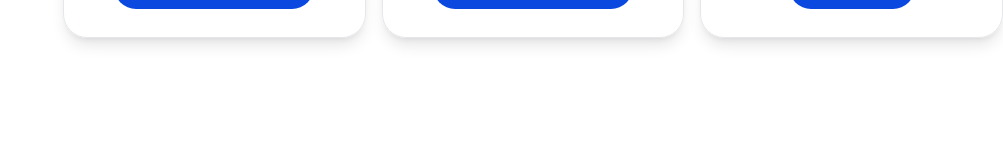
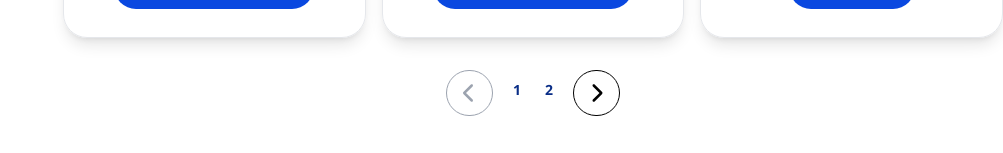
Before and after one commit to FrontEndDevo/NeuraLearnAcademy, a React (Vite) app: page /my-learnings in a window 1280 px wide. Shown: the part 1358-1511 px from the top of the page, without its empty margins (277-1280 px from the left). Before the commit the page ends 1436 px from the top, so only its background shows below. Built offline with nearby package versions, Linux system fonts and the light colour scheme.

Commit message:
Create and finish UserCoursesPagination component

```diff
--- a/src/components/UserCourses/UserCourses.jsx
+++ b/src/components/UserCourses/UserCourses.jsx
@@ -4,6 +4,7 @@ import course1 from "../../assets/images/homepage/course_9.jpg";
 import course2 from "../../assets/images/homepage/course_8.jpg";
 import course3 from "../../assets/images/homepage/course_7.jpg";
 import { Link } from "react-router-dom";
+import UserCoursesPagination from "./UserCoursesPagination";
 const userCourses = ["courses", "my lists", "wishlist", "archived", "purchase"];
 const allUserCourses = [
   {
@@ -48,12 +49,45 @@ const allUserCourses = [
     category: "Programming",
     progress: 100,
   },
+  {
+    image: course1,
+    author: "Adel nsiem",
+    title: "The complete course of programming for beginners",
+    category: "Programming",
+    progress: 50,
+  },
+  {
+    image: course2,
+    author: "Adel nsiem",
+    title: "The complete course of programming for beginners",
+    category: "Programming",
+    progress: 80,
+  },
+  {
+    image: course3,
+    author: "Adel nsiem",
+    title: "The complete course of programming for beginners",
+    category: "Programming",
+    progress: 100,
+  },
 ];
 const UserCourses = () => {
+  const [paginationIndices, setPaginationIndices] = useState({
+    start: 0,
+    end: 6,
+  });
   const [currentOption, setCurrentOption] = useState(0);
 
   const chooseAnOptionHandler = (index) => {
     setCurrentOption(index);
+  };
+
+  const getCurrentPageHandler = (cur, productsPerPage) => {
+    // Calc the first and last product index that should be rendered.
+    const startIndex = (cur - 1) * productsPerPage;
+    const endIndex = startIndex + productsPerPage;
+
+    setPaginationIndices({ start: startIndex, end: endIndex });
   };
 
   // Detect which page the user in to render the correct title.
@@ -61,7 +95,10 @@ const UserCourses = () => {
     userCourses[currentOption].charAt(0).toUpperCase() +
     userCourses[currentOption].slice(1);
 
-  const renderedUserCourses = allUserCourses.map((course, index) => {
+  // Render all the user courses.
+  const renderedUserCourses = allUserCourses
+    .slice(paginationIndices.start, paginationIndices.end)
+    .map((course, index) => {
       // Classes
       const progressBarClasses = "absolute top-0 left-0 h-1 rounded-full";
       const threeDotsClasses = "w-2 h-2 rounded-full bg-gray-color-500";
@@ -135,6 +172,11 @@ const UserCourses = () => {
         <ul className="grid grid-cols-1 gap-4 mx-8 md:mx-0 md:grid-cols-2 lg:grid-cols-3">
           {renderedUserCourses}
         </ul>
+        <UserCoursesPagination
+          coursesLength={allUserCourses.length}
+          getCurrentPage={getCurrentPageHandler}
+          paginationIndices={paginationIndices}
+        />
       </div>
     </section>
   );
--- /dev/null
+++ b/src/components/UserCourses/UserCoursesPagination.jsx
@@ -0,0 +1,121 @@
+/* eslint-disable react/no-unknown-property */
+/* eslint-disable react/prop-types */
+import { FontAwesomeIcon } from "@fortawesome/react-fontawesome";
+import {
+  faChevronLeft,
+  faChevronRight,
+} from "@fortawesome/free-solid-svg-icons";
+import { useState } from "react";
+
+const UserCoursesPagination = (props) => {
+  const [currentPage, setCurrentPage] = useState(1);
+  // Pagination elements classes to keep JSX lean.
+  const pageNumberClasses =
+    "relative inline-flex items-center p-2 mx-1 text-sm font-bold text-primary-700 duration-300 rounded-lg hover:bg-primary-500 hover:text-white";
+
+  const prevNextBtnsClasses =
+    "py-2 px-4 mx-2 text-xl rounded-full disabled:text-gray-400 border disabled:border-gray-400 border-black";
+
+  // Number of products we want to show per page:
+  const productsPerPage = 6;
+
+  // Calculate the total pages (6 products):
+  const totalPages = Math.ceil(props.coursesLength / productsPerPage);
+
+  // Send back the page index to change the products when click a page number:
+  const changePageHandler = (pageIndex) => {
+    setCurrentPage(pageIndex);
+
+    // Send page number to parent component.
+    props.getCurrentPage(pageIndex, productsPerPage);
+  };
+
+  const previousPageHandler = () => {
+    setCurrentPage(currentPage - 1);
+    props.getCurrentPage(currentPage - 1, productsPerPage);
+  };
+
+  const nextPageHandler = () => {
+    setCurrentPage(currentPage + 1);
+    props.getCurrentPage(currentPage + 1, productsPerPage);
+  };
+
+  const renderedPages =
+    currentPage <= totalPages - 2 &&
+    Array.from({ length: 1 }, (_, i) => currentPage + 1 + i).map((item) => (
+      <button
+        key={item}
+        onClick={() => changePageHandler(item)}
+        className={pageNumberClasses}
+        page-number={item}
+      >
+        {item}
+      </button>
+    ));
+
+  return (
+    <div
+      className={`${
+        totalPages == 1 ? "hidden" : "flex"
+      } flex-col items-center justify-center flex-1 gap-4 mx-2 mt-8 md:flex-row`}
+    >
+      <div className="flex flex-col items-center gap-2">
+        <div className="flex">
+          <button disabled={currentPage == 1} className={prevNextBtnsClasses}>
+            <FontAwesomeIcon
+              onClick={previousPageHandler}
+              icon={faChevronLeft}
+            />
+          </button>
+
+          <div>
+            <button
+              onClick={() => changePageHandler(1)}
+              className={pageNumberClasses}
+              page-number={1}
+            >
+              1
+            </button>
+
+            {currentPage != 1 && (
+              <span className="text-2xl text-primary-700">...</span>
+            )}
+
+            {renderedPages}
+
+            {/* <button
+              onClick={() => changePageHandler(currentPage + 1)}
+              className={pageNumberClasses}
+              page-number={currentPage + 1}
+            >
+              {currentPage + 1}
+            </button> */}
+
+            {currentPage != totalPages - 2 && (
+              <span className="text-2xl text-primary-700">
+                {currentPage != totalPages - 1 && "..."}
+              </span>
+            )}
+
+            <button
+              onClick={() => changePageHandler(totalPages)}
+              className={pageNumberClasses}
+              page-number={totalPages}
+            >
+              {totalPages}
+            </button>
+          </div>
+
+          <button
+            disabled={currentPage == totalPages}
+            className={prevNextBtnsClasses}
+          >
+            <FontAwesomeIcon onClick={nextPageHandler} icon={faChevronRight} />
+          </button>
+        </div>
+      </div>
+    </div>
+  );
+};
+
+export default UserCoursesPagination;
```
Lines whose indentation alone changed are shown as unchanged.
